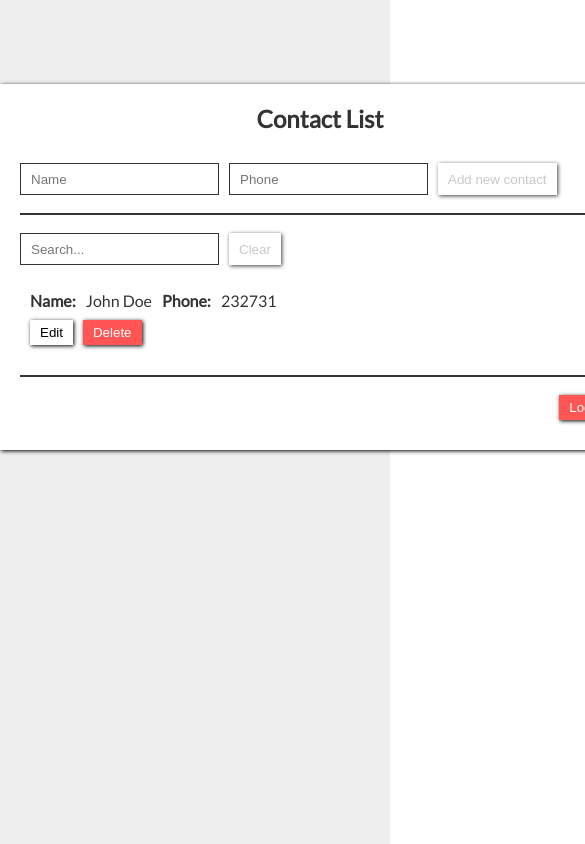
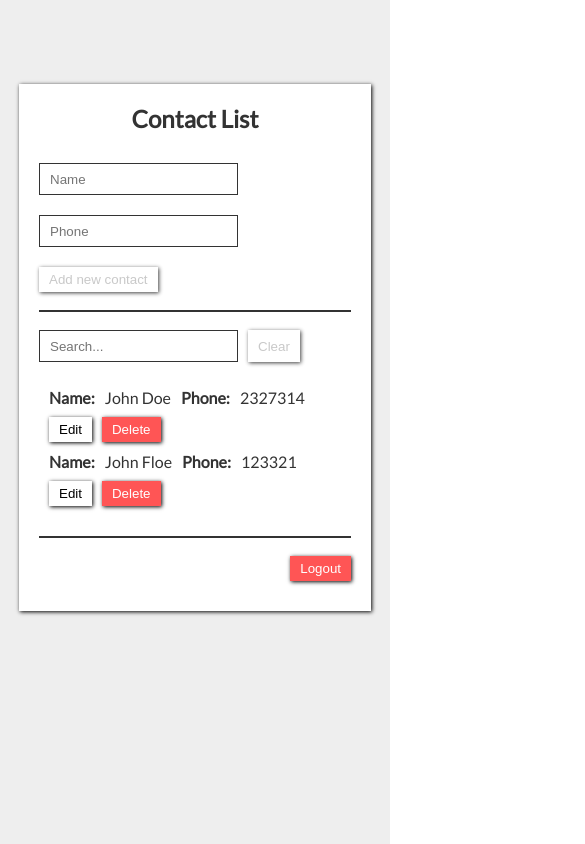
Before and after one commit to qqoen/contact-list, a React (Vite) app: page /contacts in a window 390 px wide. Shown: the top 844 px of the page, 585 px wide, since content can reach past the window. Built offline with nearby package versions, Linux system fonts and the light colour scheme; data requests are answered from the project's data file.

Commit message:
add some adaptive styles and other fixes

```diff
--- a/assets/content.css
+++ b/assets/content.css
@@ -52,3 +52,10 @@
     margin-top: 10px;
     text-align: center;
 }
+
+@media screen and (max-width: 480px) {
+    .contact-list {
+        min-width: initial;
+        width: 80%;
+    }
+}
--- a/assets/main.css
+++ b/assets/main.css
@@ -60,6 +60,7 @@
 
 .flex {
     display: flex;
+    flex-wrap: wrap;
 }
 .flex .item:not(:last-child) {
     margin-right: 10px;
--- a/server/db.json
+++ b/server/db.json
@@ -2,8 +2,13 @@
   "contacts": [
     {
       "name": "John Doe",
-      "phone": "232731",
+      "phone": "2327314",
       "id": 1
+    },
+    {
+      "name": "John Floe",
+      "phone": "123321",
+      "id": 2
     }
   ]
 }
--- a/src/spinner.ts
+++ b/src/spinner.ts
@@ -1,5 +1,3 @@
-import { DOMElement } from "react";
-
 class Spinner {
     private readonly el: HTMLElement;
     private readonly cssClass = 'spinner';
```
